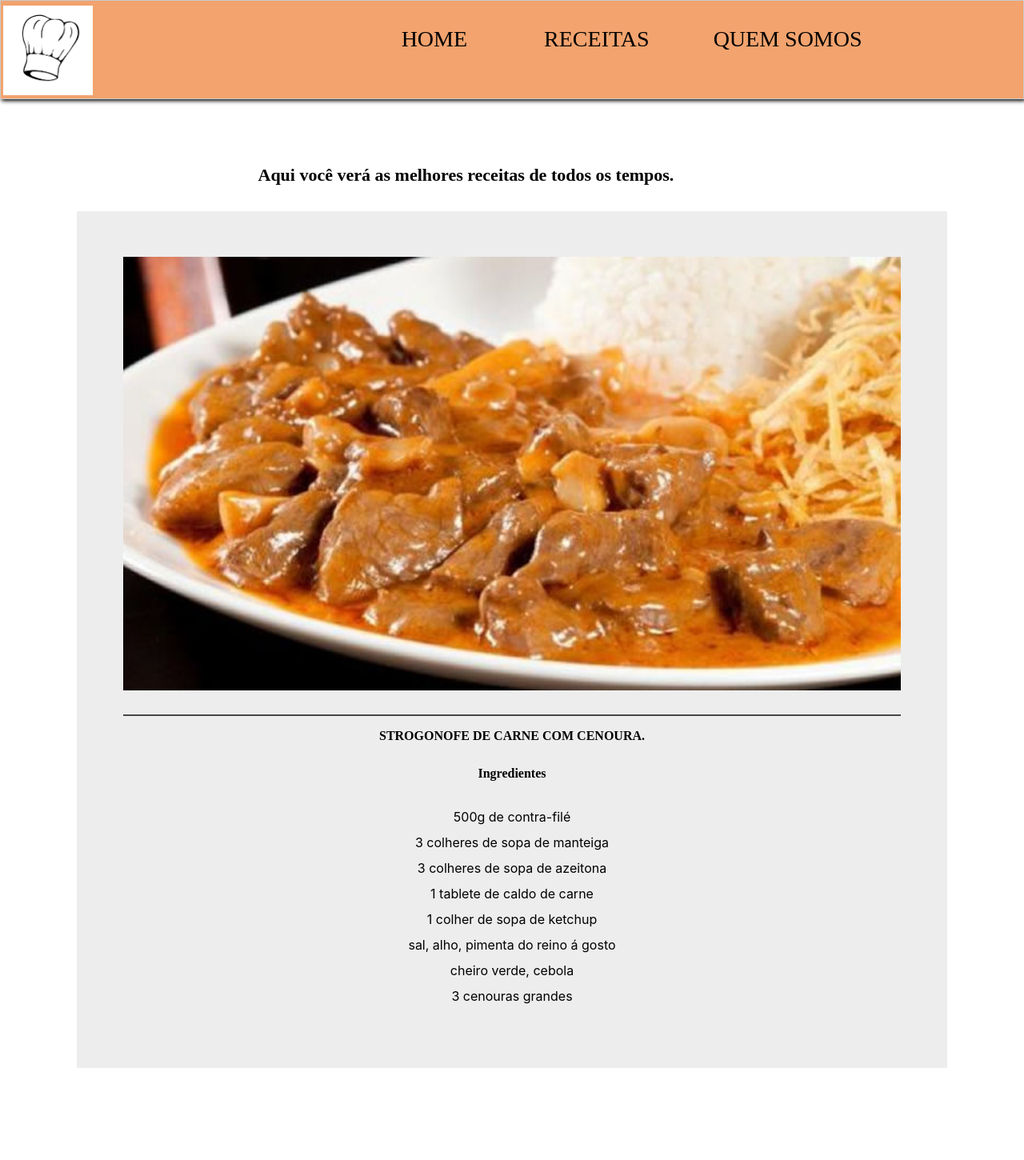
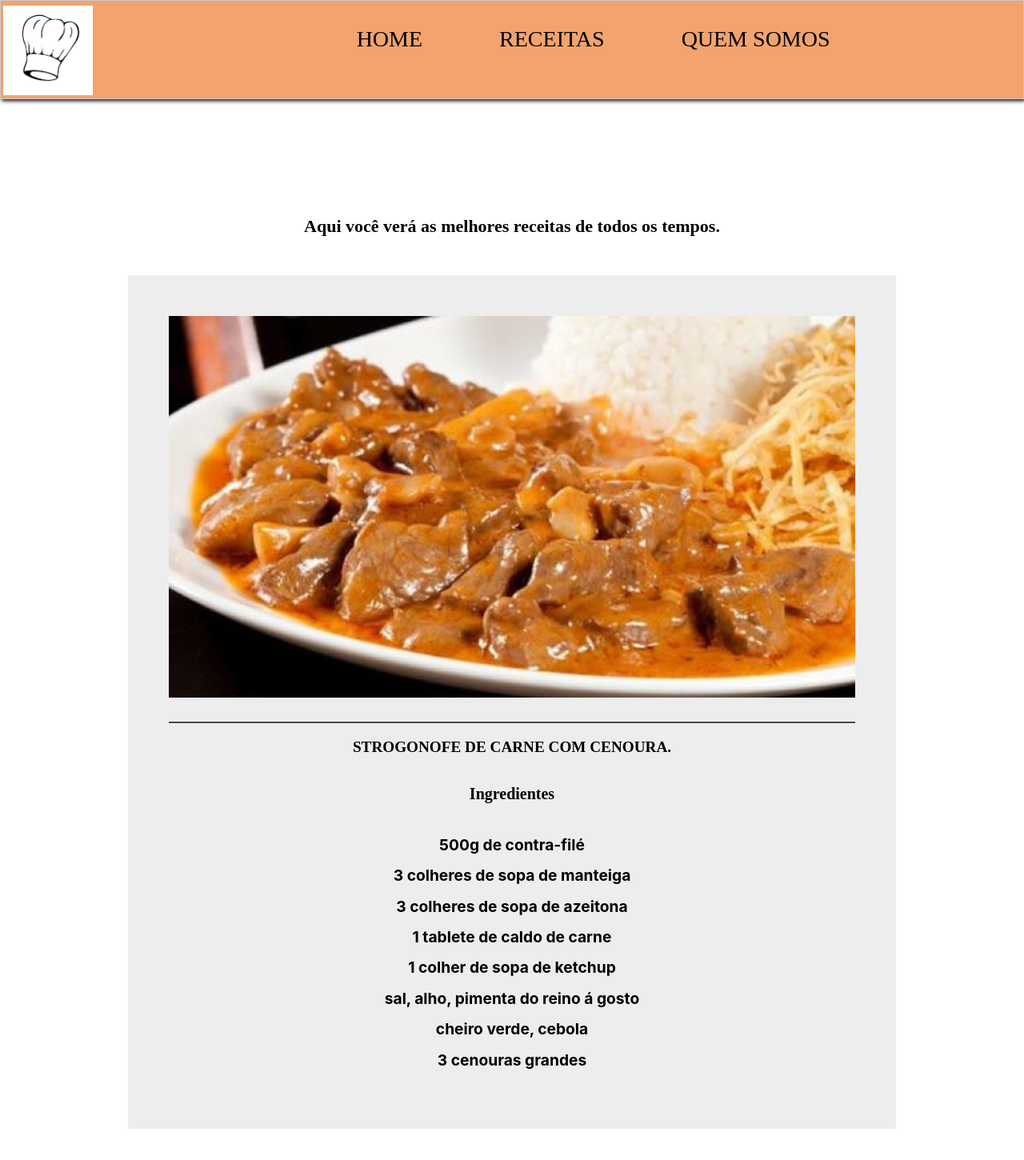
Before and after one commit to suehtamCruz/SIte_Treino, a React (Create React App) app in the folder ideia/: page / in a window 1280 px wide. Shown: the top 1450 px of the page at 80% size. Built offline with nearby package versions, Linux system fonts and the light colour scheme.

Commit message:
responsividades

```diff
--- a/ideia/src/components/cards/styleCard.css
+++ b/ideia/src/components/cards/styleCard.css
@@ -59,3 +59,19 @@
     padding: 0;
 
 }
+@media screen and (min-width:768px){
+    .card_text{
+        font-size: 1.2rem;
+    }
+    .card_ing{
+        font-size: 1.25rem;
+    }
+    .card_ingrediente{
+        font-size: 1.2rem;
+        font-weight: bold;
+    }
+}
+@media screen and (min-width:992px){
+
+
+}
--- a/ideia/src/components/content/styleContent.css
+++ b/ideia/src/components/content/styleContent.css
@@ -8,5 +8,25 @@
     font-weight: bold;
     text-align: center;
     width: 90%;
+}
+@media screen and (max-width:388px){
+    .title{
+        justify-content: center;
+        width: 100%;
+    }
 
 }
+
+@media screen and (min-width:768px){
+    .title{
+        width: 100%;
+        margin-bottom: 3rem;
+    }
+    .content{
+        padding:10% 10%;
+    }
+}
+@media screen and (min-width:992px){
+
+
+}
--- a/ideia/src/components/header/styleHeader.css
+++ b/ideia/src/components/header/styleHeader.css
@@ -29,16 +29,14 @@ li{
 
     text-transform: uppercase;
     font-weight: 100;
-    height: 1.7rem;
+    height: 2rem;
     text-decoration: none;
     text-align: center;
     justify-content: space-between;
     padding-right: 1rem;
     font-family: cursive;
-    font-size: 18px;
+    font-size: 1rem;
 }
-
-
 
 .menu_item:active{
     text-transform: uppercase;
@@ -50,28 +48,35 @@ li{
 }
 
 .menu_item:last-child{
-    padding-right: 0;
-    margin-left: -1rem;
+    margin-right: 0rem;
+    margin-left:0rem;
+
 }
 .menu_item:first-child{
     margin-left: -1rem;
 }
+@media screen and (max-width:388px){
 
+    .menu_item:nth-child(-n+2){
+            padding-top: 0.5rem;
+    }
+
+}
 
 @media screen and (min-width:768px){
     .menu_item{
-        padding-top: 0.8rem;
+        padding-top: 1rem;
         padding-right: 4rem;
-        font-size: 22px;
+        font-size: 20px;
     }
     .menu_item:active{
-        font-size:24px;
+        font-size:22px;
     }
     .menu_img{
         display: flex;
         height:6rem;
         width: 8rem;
-        margin-right: 10rem;
+        margin-right: 4rem;
     }
 
 }
```
Also changed, not shown: 1 other file (tests, documents, lock files or other folders).
